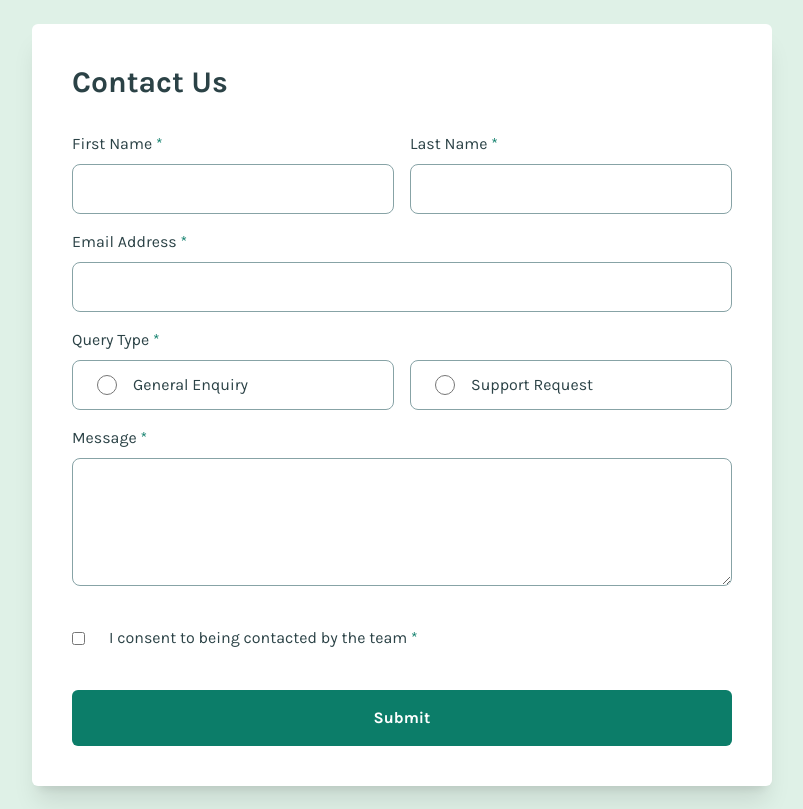
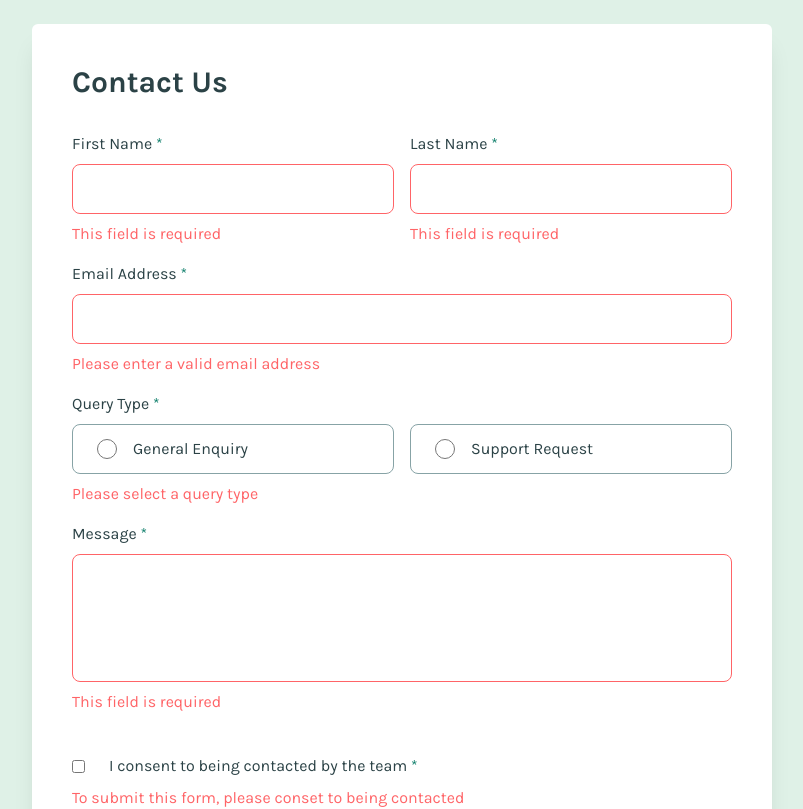
Before and after one commit to fermop/contact-form-nextjs, a Next.js app: page / in a window 1280 px wide. Shown: the top 809 px of the page, without its empty margins (238-1041 px from the left). Built offline with nearby package versions, Linux system fonts and the light colour scheme.

Commit message:
feat(ui): add error messages for input form fields

```diff
--- a/src/app/globals.css
+++ b/src/app/globals.css
@@ -22,6 +22,7 @@
   --font-karla: var(--font-karla);
 
   --animate-fade-in-up: fade-in-up 0.6s ease-out forwards;
+  --animate-shake:  shake 0.5s;
 
   @keyframes fade-in-up {
     0% {
@@ -33,4 +34,16 @@
       transform: translateY(0);
     }
   }
+
+   @keyframes shake {
+    0%, 100% {
+      transform: translateX(0);
+    }
+    10%, 30%, 50%, 70%, 90% {
+      transform: translateX(-2px);
+    }
+    20%, 40%, 60%, 80% {
+      transform: translateX(2px);
+    }
+  }
 }
--- a/src/components/Form.tsx
+++ b/src/components/Form.tsx
@@ -1,6 +1,9 @@
-import React from 'react'
+'use client'
+import React, { useState } from 'react'
 
 export default function Form() {
+  const [ error, setError ] = useState(true)
+
   return (
     <section className='animate-fade-in-up w-full max-w-185 p-6 sm:p-10 bg-white text-neutral-grey-900 rounded-md m-auto shadow-xl'>
       <h2 className='text-3xl font-bold mb-8'>Contact Us</h2>
@@ -12,8 +15,9 @@ export default function Form() {
             <input
               id="firstname-input"
               type="text"
-              className='border border-neutral-grey-500 focus:border-primary-green-600 hover:border-primary-green-600 outline-0 rounded-lg px-6 py-3 cursor-pointer duration-300'
+              className={`border ${!error ? 'border-neutral-grey-500 focus:border-primary-green-600 hover:border-primary-green-600' : 'animate-shake border-red-400 focus:border-red-400 hover:border-red-400'} outline-0 rounded-lg px-6 py-3 cursor-pointer duration-300`}
             />
+            {error && <p className='animate-shake text-red-400'>This field is required</p>}
           </label>
 
           <label htmlFor="lastname-input" className='grid gap-2 cursor-pointer'>
@@ -21,8 +25,9 @@ export default function Form() {
             <input
               id="lastname-input"
               type="text"
-              className='border border-neutral-grey-500 focus:border-primary-green-600 hover:border-primary-green-600 outline-0 rounded-lg px-6 py-3 cursor-pointer duration-300'
+              className={`border ${!error ? 'border-neutral-grey-500 focus:border-primary-green-600 hover:border-primary-green-600' : 'animate-shake border-red-400 focus:border-red-400 hover:border-red-400'} outline-0 rounded-lg px-6 py-3 cursor-pointer duration-300`}
             />
+            {error && <p className='animate-shake text-red-400'>This field is required</p>}
           </label>
         </div>
 
@@ -31,8 +36,9 @@ export default function Form() {
           <input
             id="email-input"
             type="email"
-            className='border border-neutral-grey-500 focus:border-primary-green-600 hover:border-primary-green-600 outline-0 rounded-lg px-6 py-3 cursor-pointer duration-300'
+            className={`border ${!error ? 'border-neutral-grey-500 focus:border-primary-green-600 hover:border-primary-green-600' : 'animate-shake border-red-400 focus:border-red-400 hover:border-red-400'} outline-0 rounded-lg px-6 py-3 cursor-pointer duration-300`}
           />
+          {error && <p className='animate-shake text-red-400'>Please enter a valid email address</p>}
         </label>
 
         <div className='grid gap-2'>
@@ -49,6 +55,7 @@ export default function Form() {
               <span>Support Request</span>
             </label>
           </div>
+          {error && <p className='animate-shake text-red-400'>Please select a query type</p>}
         </div>
 
         <label htmlFor="message-area" className='grid gap-2 cursor-pointer'>
@@ -56,11 +63,13 @@ export default function Form() {
           <textarea
             id="message-area"
             name="message"
-            className='w-full h-64 sm:h-32 border border-neutral-grey-500 focus:border-primary-green-600 hover:border-primary-green-600 outline-0 rounded-lg px-6 py-3 cursor-pointer duration-300'
+            className={`resize-none w-full h-64 sm:h-32 border ${!error ? 'border-neutral-grey-500 focus:border-primary-green-600 hover:border-primary-green-600' : 'animate-shake border-red-400 focus:border-red-400 hover:border-red-400'} outline-0 rounded-lg px-6 py-3 cursor-pointer duration-300`}
           />
+          {error && <p className='animate-shake text-red-400'>This field is required</p>}
         </label>
 
-        <label htmlFor="consent-checkbox" className='flex gap-6 my-6 items-center cursor-pointer'>
+        <div className='my-6 space-y-2'>
+          <label htmlFor="consent-checkbox" className='flex gap-6 items-center cursor-pointer'>
             <input
               id="consent-checkbox"
               name="message"
@@ -69,6 +78,8 @@ export default function Form() {
             />
             <span>I consent to being contacted by the team <span className='text-primary-green-600'>*</span></span>
           </label>
+          {error && <p className='animate-shake text-red-400'>To submit this form, please conset to being contacted</p>}
+        </div>
 
         <button
           type='submit'
```
Lines whose indentation alone changed are shown as unchanged.
